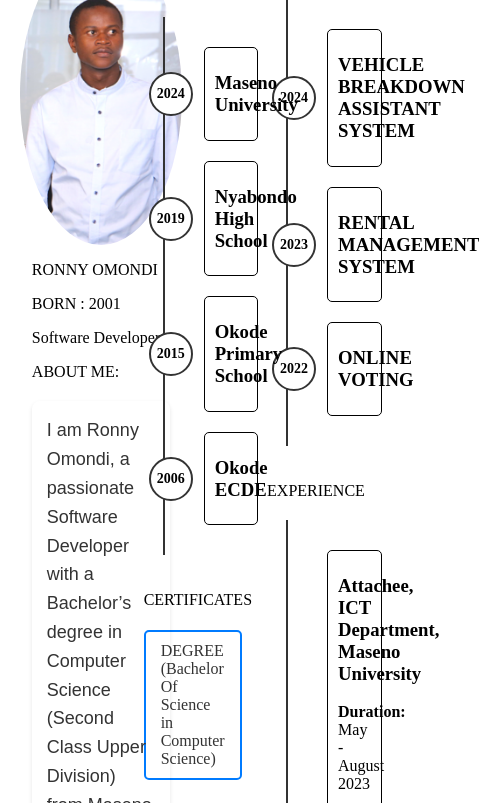
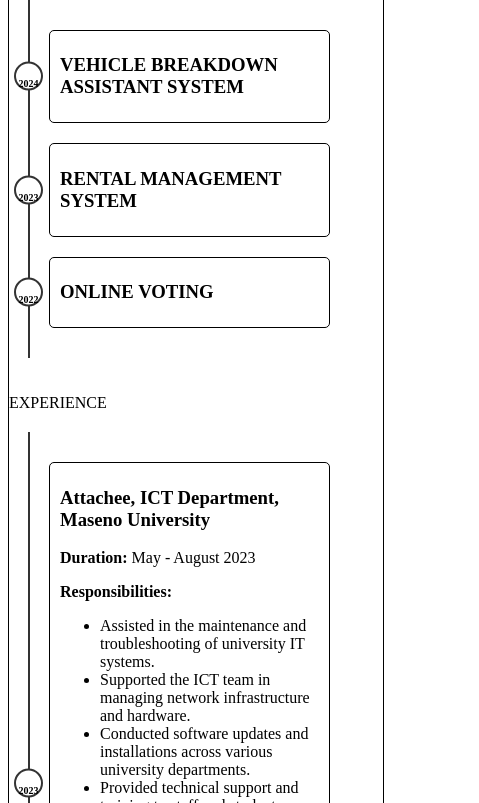
Before and after one commit to OMONDI-RONNY/ronny-profile, a plain HTML site: page index.html in a window 390 px wide. Shown: the part 171-974 px from the top of the page, 479 px wide, since content can reach past the window. Drawn offline with Linux system fonts and the light colour scheme.

Commit message:
updated css file

```diff
--- a/styles.css
+++ b/styles.css
@@ -252,3 +252,121 @@
 .about-me p + p {
     margin-top: 10px;
 }
+
+/* Responsive Design for Tablets */
+@media (max-width: 768px) {
+    .header {
+        height: auto; /* Allow header height to adjust */
+        padding: 10px; /* Adjust padding for smaller screens */
+    }
+
+    .header h1 {
+        font-size: 28px; /* Reduce font size */
+    }
+
+    .social-icon img {
+        width: 30px; /* Reduce icon size */
+        height: 30px;
+    }
+
+    .content {
+        flex-wrap: wrap; /* Ensure content wraps on smaller screens */
+    }
+
+    .cards {
+        width: 48%; /* Adjust card width */
+        margin: 1%;
+        float: none; /* Disable float for better stacking */
+    }
+
+    .profile-container {
+        flex-direction: column; /* Stack items vertically */
+        text-align: center;
+    }
+
+    .profile-container img {
+        width: 80%; /* Reduce image size */
+        height: auto;
+        margin-bottom: 20px;
+    }
+
+    .projects, .sub-cards, .education {
+        flex-direction: column; /* Stack items */
+    }
+
+    .timeline {
+        max-width: 100%; /* Allow full width */
+    }
+
+    .timeline-item {
+        padding-left: 40px; /* Adjust padding */
+    }
+
+    .timeline-item .circle {
+        width: 30px;
+        height: 30px;
+        font-size: 12px; /* Reduce circle size */
+    }
+
+    .modal-content {
+        width: 90%; /* Adjust modal width */
+    }
+
+    .certificate-link {
+        font-size: 14px; /* Adjust font size */
+        padding: 8px 12px;
+    }
+
+    .profile-video {
+        max-width: 90%;
+    }
+
+    .about-me {
+        font-size: 16px; /* Adjust font size */
+    }
+}
+
+/* Responsive Design for Mobile Phones */
+@media (max-width: 480px) {
+    .header h1 {
+        font-size: 24px; /* Further reduce font size */
+    }
+
+    .social-icon img {
+        width: 25px; /* Reduce icon size */
+        height: 25px;
+    }
+
+    .cards {
+        width: 100%; /* Full width on mobile */
+        margin: 10px 0; /* Adjust margin */
+    }
+
+    .profile-container img {
+        width: 90%; /* Reduce image size further */
+    }
+
+    .details {
+        margin-left: 0; /* Center-align details */
+    }
+
+    .timeline-item .circle {
+        width: 25px;
+        height: 25px;
+        font-size: 10px; /* Further reduce circle size */
+    }
+
+    .certificate-link {
+        font-size: 12px; /* Adjust font size */
+        padding: 6px 10px;
+    }
+
+    .profile-video {
+        max-width: 100%; /* Full width video */
+    }
+
+    .about-me {
+        font-size: 14px; /* Adjust font size */
+        padding: 10px;
+    }
+}
```
